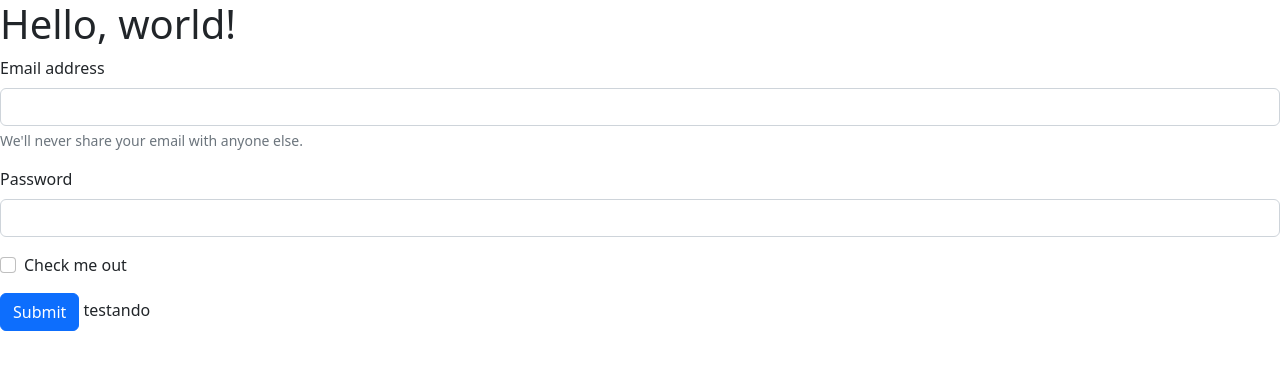
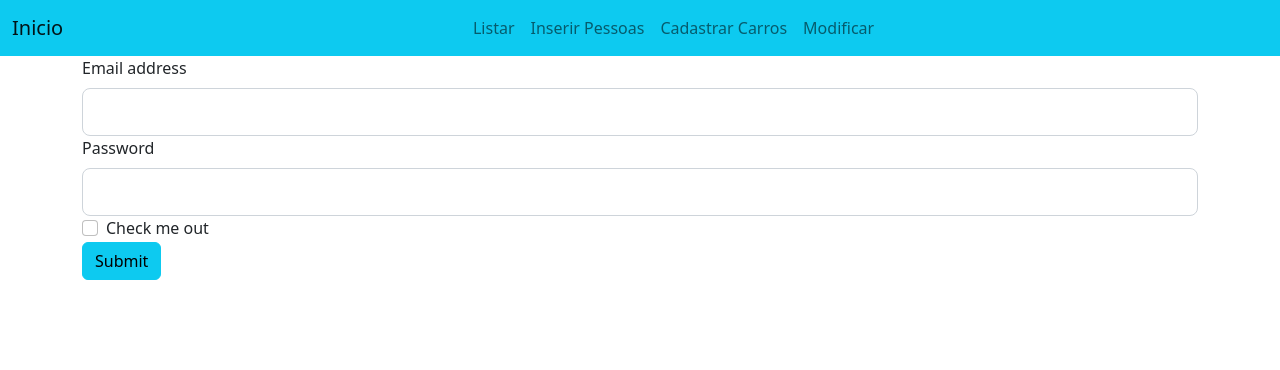
Before and after one commit to JhonatanLucena/AtividadeWeb, a PHP site: page / in a window 1280 px wide. Shown: the top 370 px of the page. Run offline with PHP 8.4, Linux system fonts and the light colour scheme.

Commit message:
criaçao da pagina header e começo do form que aidna esta na pagina index

```diff
--- /dev/null
+++ b/header.php
@@ -0,0 +1,38 @@
+<!DOCTYPE html>
+<html lang="pt-br">
+<head>
+    <meta charset="UTF-8">
+    <meta name="viewport" content="width=device-width, initial-scale=1.0">
+    <link href="css/bootstrap.css" rel="stylesheet">
+<link href="js/bootstrap.js" rel="stylesheet">
+    <title>Document</title>
+</head>
+<body>
+<nav class="navbar navbar-expand-lg bg-info ">
+  <div class="container-fluid">
+    <a class="navbar-brand" href="#">Inicio</a>
+    <button class="navbar-toggler" type="button" data-bs-toggle="collapse" data-bs-target="#navbarNav" aria-controls="navbarNav" aria-expanded="false" aria-label="Toggle navigation">
+      <span class="navbar-toggler-icon"></span>
+    </button>
+    <div class="collapse navbar-collapse justify-content-center" id="navbarNav ">
+      <ul class="navbar-nav ">
+        <li class="nav-item">
+          <a class="nav-link "  href="#">Listar</a>
+        </li>
+        <li class="nav-item">
+          <a class="nav-link" href="#">Inserir Pessoas</a>
+        </li>
+        <li class="nav-item">
+          <a class="nav-link" href="#">Cadastrar Carros</a>
+          <!--Cadastro de carros-->
+        </li>
+        <li class="nav-item">
+          <a class="nav-link"  href="#">Modificar</a>
+          <!--modficar seria a parte de editar, e excluir no banco de dados-->
+        </li>
+      </ul>
+    </div>
+  </div>
+</nav>
+</body>
+</html>
--- a/index.php
+++ b/index.php
@@ -1,5 +1,8 @@
+<?php
+include_once 'header.php';
+?>
 <!doctype html>
-<html lang="en">
+<html lang="pt-br">
   <head>
     <meta charset="utf-8">
     <meta name="viewport" content="width=device-width, initial-scale=1">
@@ -8,24 +11,23 @@
     <script src="https://cdn.jsdelivr.net/npm/bootstrap@5.2.3/dist/js/bootstrap.bundle.min.js" integrity="sha384-kenU1KFdBIe4zVF0s0G1M5b4hcpxyD9F7jL+jjXkk+Q2h455rYXK/7HAuoJl+0I4" crossorigin="anonymous"></script>
 
   </head>
-  <body>
-    <h1>Hello, world!</h1>
-    <form>
-  <div class="mb-3">
+  <body >
+
+      <form class = "container-md">
+        <div class="md-3">
           <label for="exampleInputEmail1" class="form-label">Email address</label>
-    <input type="email" class="form-control" id="exampleInputEmail1" aria-describedby="emailHelp">
-    <div id="emailHelp" class="form-text">We'll never share your email with anyone else.</div>
+          <input type="email" class="form-control form-control-lg" aria-describedby="emailHelp">
         </div>
-  <div class="mb-3">
+        <div class="md-3">
           <label for="exampleInputPassword1" class="form-label">Password</label>
-    <input type="password" class="form-control" id="exampleInputPassword1">
+          <input type="password" class="form-control form-control-lg">
         </div>
-  <div class="mb-3 form-check">
+        <div class="md-3 form-check">
           <input type="checkbox" class="form-check-input" id="exampleCheck1">
           <label class="form-check-label" for="exampleCheck1">Check me out</label>
         </div>
-  <button type="submit" class="btn btn-primary">Submit</button>
-  testando
+        <button type="submit" class="btn btn-info">Submit</button>
     </form>
+
   </body>
 </html>
```
Lines whose indentation alone changed are shown as unchanged.
